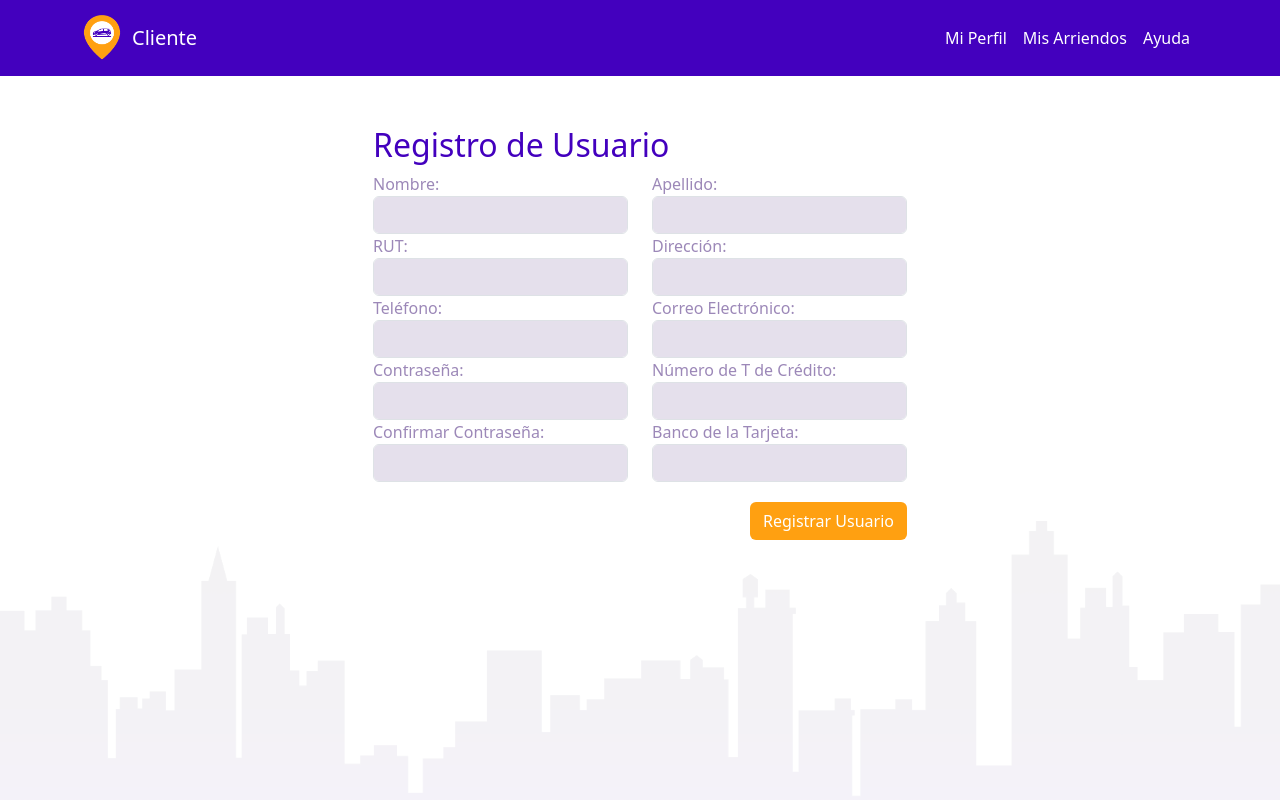
After one commit to AstGon/Parking, a Django app: page /registro_usuario/ in a window 1280 px wide. The commit adds this page. Run offline with Django 3.2, Linux system fonts and the light colour scheme; some libraries are stand-ins or nearby versions.

Commit message:
front + login + registro

```diff
--- a/buscar_estacionamiento/templates/buscar_estacionamiento/base.html
+++ b/buscar_estacionamiento/templates/buscar_estacionamiento/base.html
@@ -5,30 +5,66 @@
     <meta charset="UTF-8">
     <meta name="viewport" content="width=device-width, initial-scale=1.0">
     <link rel="stylesheet" href="https://cdn.jsdelivr.net/npm/bootstrap/dist/css/bootstrap.min.css">
+    <link rel="stylesheet" href="{% static 'custom.css' %}">
+    <style>
+        .navbar {
+            background-color: #4300BE;
+        }
+        .navbar-brand {
+            display: flex;
+            align-items: center;
+        }
+        .navbar-brand img {
+            margin-right: 10px;
+        }
+        .navbar-nav .nav-link {
+            color: white;
+        }
+
+
+    </style>
 </head>
 <body>
-    <nav class="navbar navbar-expand-lg navbar-light bg-light">
-        <a class="navbar-brand" href="#">Mi Sitio</a>
-        <button class="navbar-toggler" type="button" data-toggle="collapse" data-target="#navbarNav" aria-controls="navbarNav" aria-expanded="false" aria-label="Toggle navigation">
+
+    <nav class="navbar navbar-expand-lg">
+        <div class="container">
+            <a class="navbar-brand" href="#">
+                <img src="{% static 'buscar_estacionamiento/img/logo.png' %}" alt="Logo" width="40" height="50" class="d-inline-block align-text-top">
+                <span style="color: white;">Cliente</span>
+            </a>
+
+            <button class="navbar-toggler" type="button" data-bs-toggle="collapse" data-bs-target="#navbarNav" aria-controls="navbarNav" aria-expanded="false" aria-label="Toggle navigation" style="background-color: transparent; border: 1px solid white;">
                 <span class="navbar-toggler-icon"></span>
             </button>
-        <div class="collapse navbar-collapse" id="navbarNav">
+
+
+
+            <div class="collapse navbar-collapse justify-content-end" id="navbarNav">
                 <ul class="navbar-nav">
                     <li class="nav-item">
-                    <a class="nav-link" href="">Menú</a>
+                        <a class="nav-link" href="#">Mi Perfil</a>
                     </li>
                     <li class="nav-item">
-                    <a class="nav-link" href="">Perfil</a>
+                        <a class="nav-link" href="#">Mis Arriendos</a>
                     </li>
                     <li class="nav-item">
-                    <a class="nav-link" href="">Mis arriendos</a>
+                        <a class="nav-link" href="#">Ayuda</a>
                     </li>
                 </ul>
+            </div>
         </div>
     </nav>
 
     <div class="container">
         {% block content %}{% endblock %}
     </div>
+
+    <footer style="position: absolute; bottom: 0; width: 100%;">
+        <img src="{% static 'buscar_estacionamiento/img/edificios.png' %}" alt="Footer Image" style="width: 100%;">
+    </footer>
+
+
+
+    <script src="https://cdn.jsdelivr.net/npm/bootstrap/dist/js/bootstrap.bundle.min.js"></script>
 </body>
 </html>
--- a/buscar_estacionamiento/templates/buscar_estacionamiento/mostrar_estacionamiento.html
+++ b/buscar_estacionamiento/templates/buscar_estacionamiento/mostrar_estacionamiento.html
@@ -3,7 +3,7 @@
 
 {% block content %}
     <div class="container mt-5">
-        <h1 class="display-4">Resultados de la Búsqueda</h1>
+        <h2 style="margin-top: 50px; color: #4300BE;">Resultados de la Búsqueda</h2>
 
         <ul class="list-group">
             {% for estacionamiento in estacionamientos_disponibles %}
--- /dev/null
+++ b/buscar_estacionamiento/templates/buscar_estacionamiento/registro_usuario.html
@@ -0,0 +1,114 @@
+{% extends 'buscar_estacionamiento/base.html' %}
+
+{% block content %}
+<div class="container">
+    <div class="row">
+        <div class="col-md-6 offset-md-3">
+            <h2 style="margin-top: 50px; color: #4300BE;">Registro de Usuario</h2>
+            <form method="post" action="{% url 'registro_usuario' %}" onsubmit="return validateRegistrationForm()">
+                {% csrf_token %}
+                <div class="row">
+                    <div class="col-md-6">
+                        <div class="form-group">
+                            <label for="nombre" style="color: #9C88B8;">Nombre:</label>
+                            <input type="text" id="nombre" name="nombre" class="form-control" style="background-color: #E5E0EC;" required>
+                        </div>
+                    </div>
+                    <div class="col-md-6">
+                        <div class="form-group">
+                            <label for="apellido" style="color: #9C88B8;">Apellido:</label>
+                            <input type="text" id="apellido" name="apellido" class="form-control" style="background-color: #E5E0EC;" required>
+                        </div>
+                    </div>
+                </div>
+                <div class="row">
+                    <div class="col-md-6">
+                        <div class="form-group">
+                            <label for="rut" style="color: #9C88B8;">RUT:</label>
+                            <input type="text" id="rut" name="rut" class="form-control" style="background-color: #E5E0EC;" required>
+                        </div>
+                    </div>
+                    <div class="col-md-6">
+                        <div class="form-group">
+                            <label for="direccion" style="color: #9C88B8;">Dirección:</label>
+                            <input type="text" id="direccion" name "direccion" class="form-control" style="background-color: #E5E0EC;" required>
+                        </div>
+                    </div>
+                </div>
+                <div class="row">
+                    <div class="col-md-6">
+                        <div class="form-group">
+                            <label for="telefono" style="color: #9C88B8;">Teléfono:</label>
+                            <input type="text" id="telefono" name="telefono" class="form-control" style="background-color: #E5E0EC;" required>
+                        </div>
+                    </div>
+                    <div class="col-md-6">
+                        <div class="form-group">
+                            <label for="email" style="color: #9C88B8;">Correo Electrónico:</label>
+                            <input type="email" id="email" name="email" class="form-control validarEmail" style="background-color: #E5E0EC;" required>
+                        </div>
+                    </div>
+                </div>
+                <div class="row">
+                    <div class="col-md-6">
+                        <div class="form-group">
+                            <label for="password" style="color: #9C88B8;">Contraseña:</label>
+                            <input type="password" id="password" name="password" class="form-control" style="background-color: #E5E0EC;" required>
+                        </div>
+                    </div>
+
+                    <div class="col-md-6">
+                        <div class="form-group">
+                            <label for="tarjeta_credito" style="color: #9C88B8;">Número de T de Crédito:</label>
+                            <input type="text" id="tarjeta_credito" name="tarjeta_credito" class="form-control" style="background-color: #E5E0EC;" required>
+                        </div>
+                    </div>
+
+                </div>
+                <div class="row">
+
+                    <div class="col-md-6">
+                        <div class="form-group">
+                            <label for="confirm_password" style="color: #9C88B8;">Confirmar Contraseña:</label>
+                            <input type="password" id="confirm_password" name="confirm_password" class="form-control" style="background-color: #E5E0EC;" required>
+                        </div>
+                    </div>
+                    <div class="col-md-6">
+                        <div class="form-group">
+                            <label for="banco_tarjeta" style="color: #9C88B8;">Banco de la Tarjeta:</label>
+                            <input type="text" id="banco_tarjeta" name="banco_tarjeta" class="form-control" style="background-color: #E5E0EC;" required>
+                        </div>
+                    </div>
+                </div>
+                <button type="submit" class="btn" style="margin-top: 20px; background-color: #FFA011; color: #FFFFFF; float: right;">
+                    Registrar Usuario
+                </button>
+            </form>
+        </div>
+    </div>
+</div>
+
+<script>
+    function validateRegistrationForm() {
+        var nombreInput = document.getElementById('nombre');
+        var apellidoInput = document.getElementById('apellido');
+        var rutInput = document.getElementById('rut');
+        var direccionInput = document.getElementById('direccion');
+        var telefonoInput = document.getElementById('telefono');
+        var emailInput = document.getElementById('email');
+        var passwordInput = document.getElementById('password');
+        var confirmPasswordInput = document.getElementById('confirm_password');
+        var tarjetaCreditoInput = document.getElementById('tarjeta_credito');
+        var bancoTarjetaInput = document.getElementById('banco_tarjeta');
+
+        // Agrega validaciones para los campos según tus requisitos.
+
+        // Por ejemplo, puedes validar que el RUT tenga un formato específico,
+        // que el número de tarjeta de crédito sea válido, etc.
+
+        // Asegúrate de que las validaciones sean adecuadas para tus necesidades.
+
+        return true;
+    }
+</script>
+{% endblock %}
--- a/buscar_estacionamiento/views.py
+++ b/buscar_estacionamiento/views.py
@@ -3,6 +3,13 @@ from .models import Estacionamiento, Arrendamiento
 from datetime import datetime
 from django.db.models import Q
 import pytz
+
+
+def login(request):
+    return render(request, 'buscar_estacionamiento/login.html')
+
+def registro_usuario(request):
+    return render(request, 'buscar_estacionamiento/registro_usuario.html')
 
 def buscar_estacionamiento(request):
     if request.method == 'POST':
--- a/parking/urls.py
+++ b/parking/urls.py
@@ -1,9 +1,9 @@
 from django.urls import path
-
 from buscar_estacionamiento import views
-
 
 urlpatterns = [
     path('buscar_estacionamiento/', views.buscar_estacionamiento, name='buscar_estacionamiento'),
     path('mostrar_estacionamiento/', views.mostrar_estacionamiento, name='mostrar_estacionamiento'),
+    path('login/', views.login, name='login'),
+    path('registro_usuario/', views.registro_usuario, name='registro_usuario'),
 ]
```
Also changed, not shown: buscar_estacionamiento/templates/buscar_estacionamiento/buscar_estacionamiento.html (+32 -19 lines), buscar_estacionamiento/templates/buscar_estacionamiento/login.html (added, +51 -0 lines), myvenv/pyvenv.cfg (+4 -4 lines), buscar_estacionamiento/static/buscar_estacionamiento/img/edificios.png (added), buscar_estacionamiento/static/buscar_estacionamiento/img/logo.png (added), buscar_estacionamiento/static/css/custom.css (added). Lines whose indentation alone changed are shown as unchanged.
